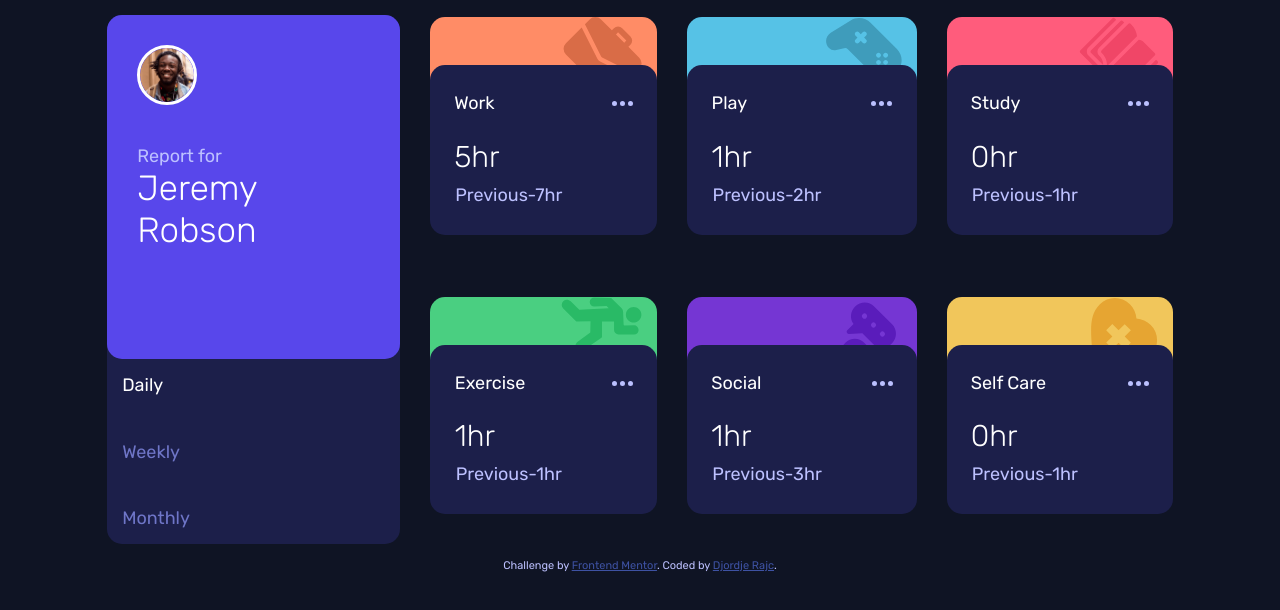
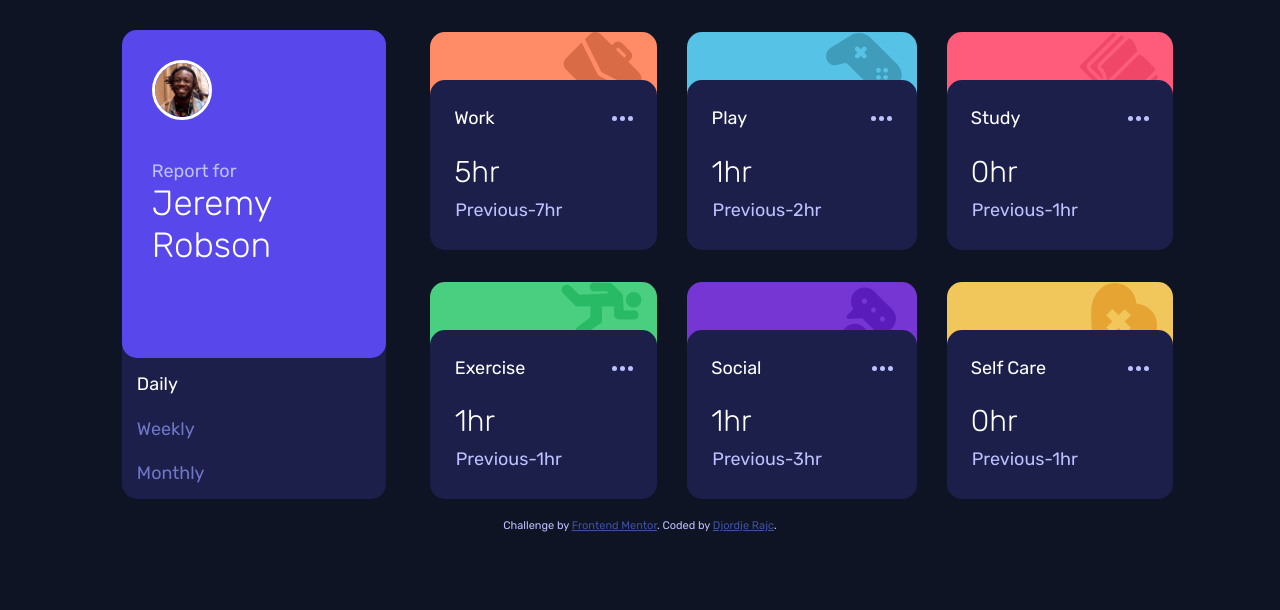
Before and after one commit to Blurryface1998/time-tracking-dashboard-main, a website: page index.html in a window 1280 px wide. Drawn offline with Linux system fonts and the light colour scheme.

Commit message:
Changes
Changed some of the gap and margin issue so that elements look better. Added Live Site and Solution URLs

```diff
--- a/app/scss/components/cards.scss
+++ b/app/scss/components/cards.scss
@@ -6,9 +6,10 @@
         grid-template-areas:
         "one two tre for"
         "one five six seve";
-        gap: 30px;
+        column-gap: 30px;
         justify-content:center;
         align-items: center;
+        margin: 30px 0 0 0;
     }
 
     &__person {
@@ -21,7 +22,8 @@
 
         @media only screen and (min-width: 1140px) {
             grid-area: one;
-            margin-bottom: 0;
+            width: 90%;
+            margin: 0 auto;
         }
 
         &--top {
@@ -36,7 +38,7 @@
                 padding: 15px;
                 justify-content: right;
                 flex-direction: column;
-                height: 65%;
+                height: 70%;
             }
 
 
@@ -89,7 +91,7 @@
 
             @media only screen and (min-width: 1140px){
                 flex-direction: column;
-                height: 35%;
+                height: 30%;
                 padding: 15px;
             }
 
@@ -110,39 +112,53 @@
     }
 
     &__work {
+        margin-bottom: 80px;
         @media only screen and (min-width: 1140px) {
             grid-area: two;
         }
     }
 
     &__play {
+        margin-bottom: 80px;
         @media only screen and (min-width: 1140px) {
             grid-area: tre;
         }
     }
 
     &__study {
+        margin-bottom: 80px;
         @media only screen and (min-width: 1140px) {
             grid-area: for;
         }
     }
 
     &__exercise {
+        margin-bottom: 80px;
         @media only screen and (min-width: 1140px) {
             grid-area: five;
+            margin-bottom: 0 !important;
         }
     }
 
     &__social {
+        margin-bottom: 80px;
         @media only screen and (min-width: 1140px) {
             grid-area: six;
+            margin-bottom: 0 !important;
         }
     }
 
     &__selfcare {
+
         @media only screen and (min-width: 1140px) {
             grid-area: seve;
+            margin-bottom: 0 !important;
         }
     }
+}
 
+footer {
+    @media only screen and (min-width:1140px) {
+        margin-top: 20px;
+    }
 }
--- a/app/scss/components/look.scss
+++ b/app/scss/components/look.scss
@@ -1,7 +1,6 @@
 .grid {
     position: relative;
-    margin-top: 25px;
-    margin-bottom: 80px;
+
 
     @media only screen and (min-width: 1140px) {
         margin-bottom: 30px;
--- a/gulpfile.js
+++ b/gulpfile.js
@@ -52,7 +52,7 @@ function browserSyncReload(cb) {
 function watchTask() {
     watch('*,html', browserSyncReload);
     watch(
-        ['app/scss/**/*.scss', 'app/**/*.js'],
+        ['app/scss/**/*.scss', 'app/**/*.js', 'index.html'],
         series(scssTask, jsTask, browserSyncReload)
     );
 }
```
Also changed, not shown: README.md, dist/style.css, images/Screenshot.jpg, 1 other file.
